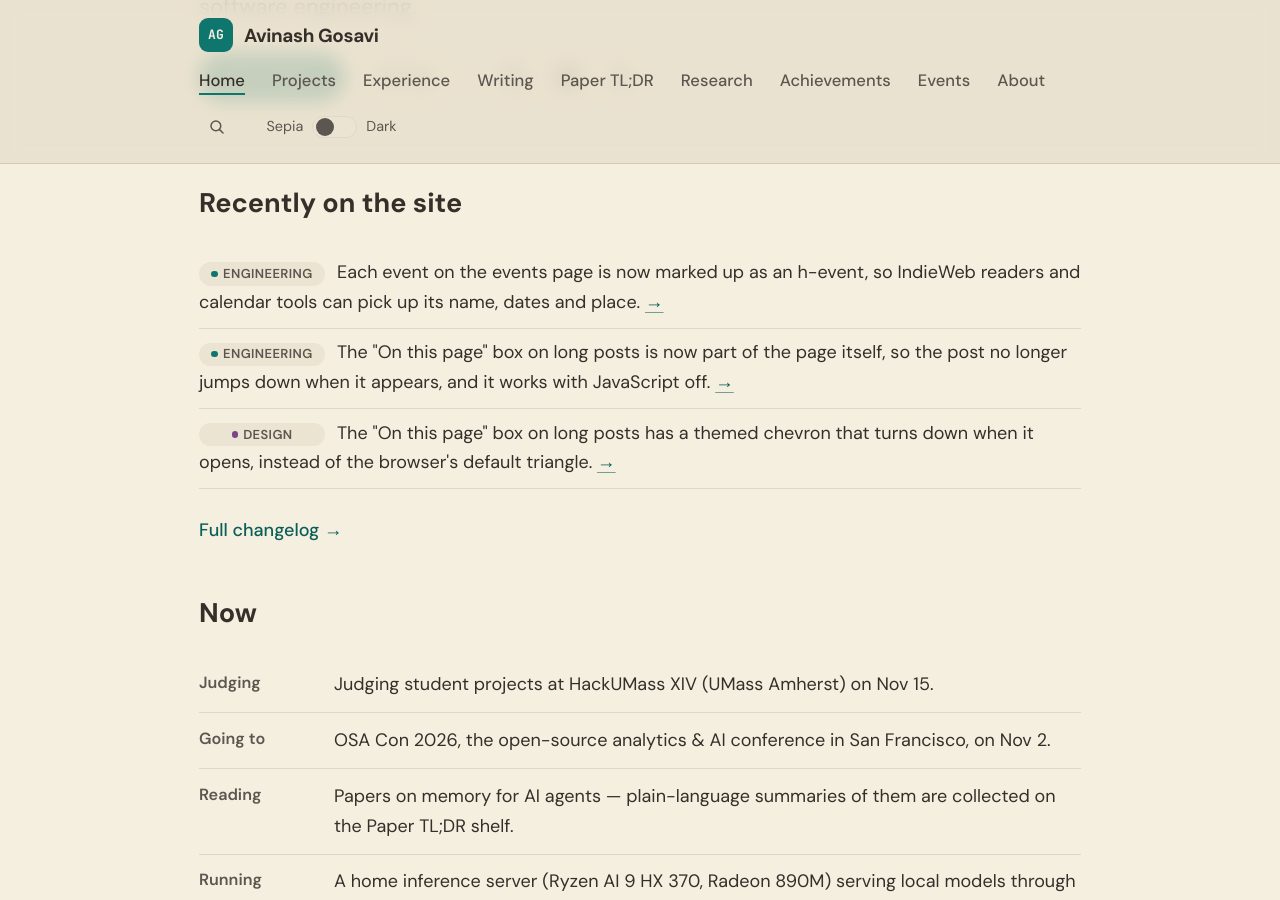
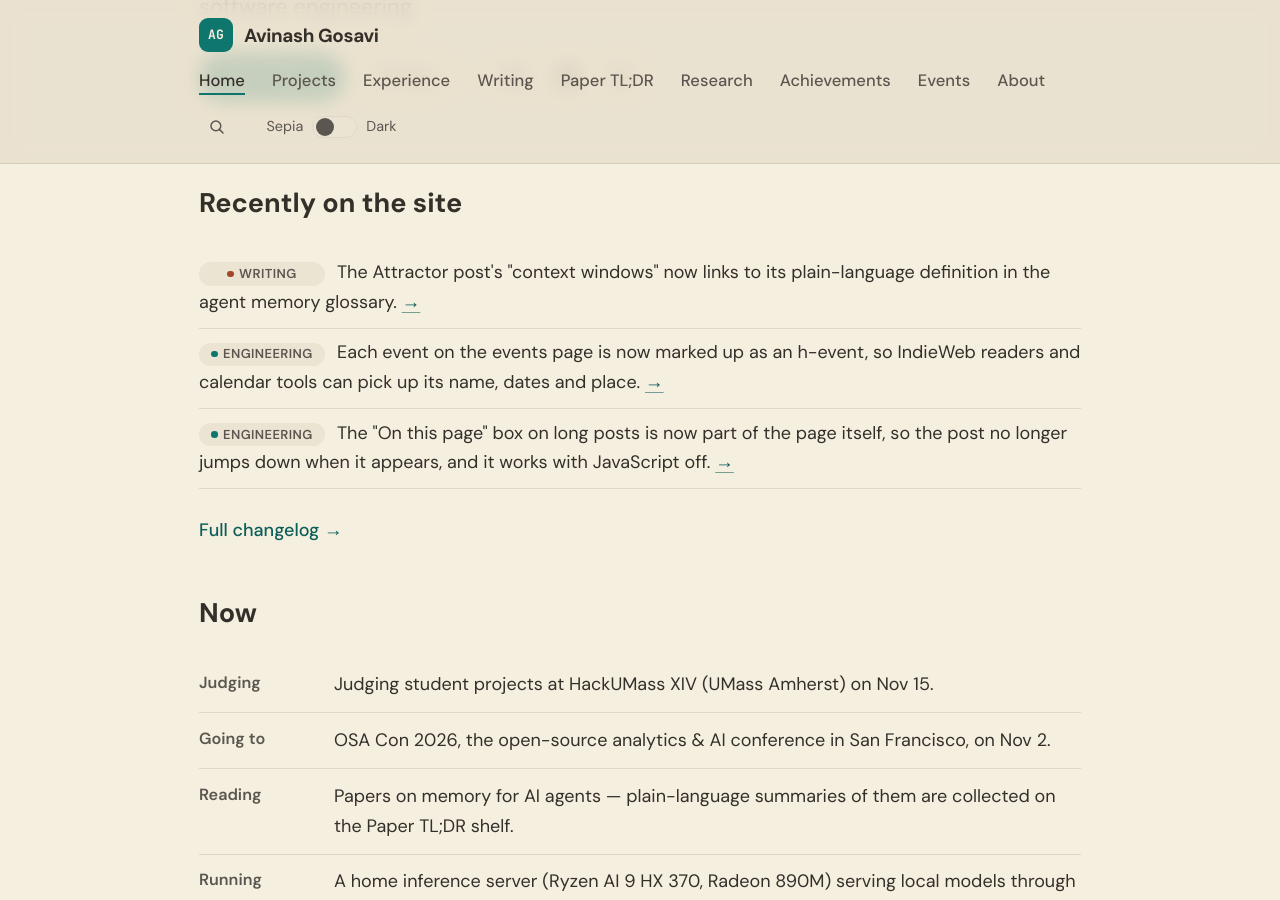
Before and after one commit to aag1091-alt/avinashgosavi.com, a Jekyll site: the page built from index.md, in a window 1280 px wide and 900 px high, scrolled down 554 px. Built offline with Jekyll 4.4.1, drawn with Linux system fonts in a browser that asks for light colours.

Commit message:
Writing: Attractor post links 'context windows' to the glossary
Co-Authored-By: Claude <noreply@anthropic.com>

```diff
--- a/_data/changelog.yml
+++ b/_data/changelog.yml
@@ -1,5 +1,9 @@
 # Public changelog shown on /changelog and (latest 3) on the homepage.
 # Newest first. desk: Writing | Design | Engineering
+- date: 2026-10-28
+  desk: Writing
+  text: The Attractor post's "context windows" now links to its plain-language definition in the agent memory glossary.
+  link: /post/attractor-memory-engine/
 - date: 2026-10-28
   desk: Engineering
   text: Each event on the events page is now marked up as an h-event, so IndieWeb readers and calendar tools can pick up its name, dates and place.
--- a/_posts/2026-04-05-attractor-memory-engine.md
+++ b/_posts/2026-04-05-attractor-memory-engine.md
@@ -118,7 +118,7 @@ Theory is cheap. The feedback loop is the thing.
 
 ## Why This Matters for AI Agents
 
-Most AI agents today are stateless between sessions or rely on crude context windows. The ones that do have memory bolt it on as an afterthought — store the last N messages, embed them, retrieve by cosine similarity.
+Most AI agents today are stateless between sessions or rely on crude [context windows](/post/agent-memory-glossary/#context-window). The ones that do have memory bolt it on as an afterthought — store the last N messages, embed them, retrieve by cosine similarity.
 
 Attractor is an attempt to do it properly. Not because the engineering is especially hard, but because the *model* of memory matters. If you treat memory as a lookup table, you get lookup-table behaviour. If you treat it as an energy landscape with context and decay, you get something closer to how intelligence actually works.
 
```
